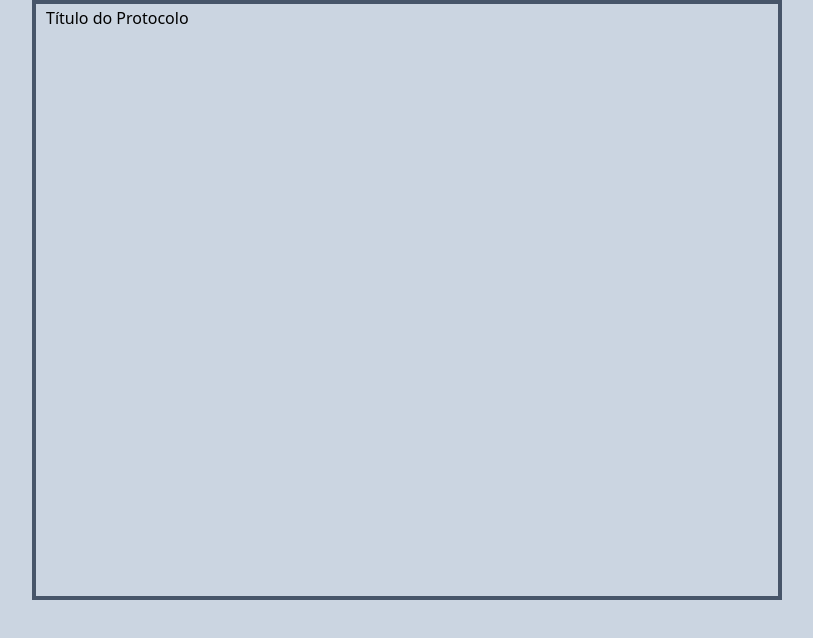
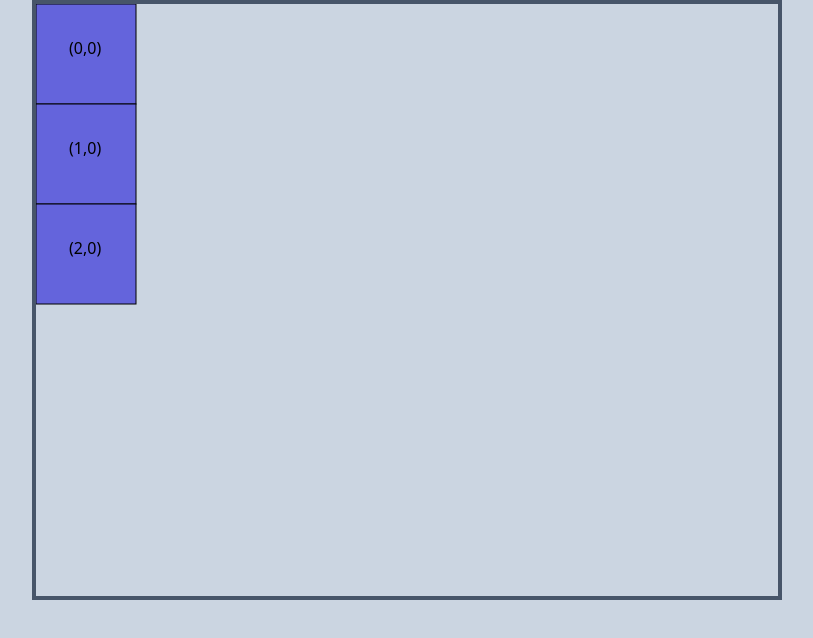
Before and after one commit to hmlem/protocolos, a React (Vite) app: page /protocoloX in a window 1280 px wide. Shown: the top 638 px of the page, without its empty margins (233-1046 px from the left). Built offline with nearby package versions, Linux system fonts and the light colour scheme.

Commit message:
- Adding Mocked Column Number for Protocols - Improving Grid Model - Building Grid according to Protocol

```diff
--- a/src/models/data/protocol.model.ts
+++ b/src/models/data/protocol.model.ts
@@ -23,4 +23,9 @@ export default class Protocol {
         return [...new Set(sponsors)].length
     }
 
+    // TODO
+    getNumberOfColumns() : number {
+        return 1;
+    }
+
 }
--- a/src/models/visualization/grid.model.ts
+++ b/src/models/visualization/grid.model.ts
@@ -1,8 +1,18 @@
 export default class Grid {
 
-    _rows: number = 0
-    _cols: number = 0
+    rows: Array<any> = []
+    cols: Array<any> = []
 
-    constructor(){}
+    constructor(rows: number, columns: number){
+
+        for( let i = 0; i< rows; i++){
+            this.rows.push(0)
+        }
+
+        for( let i = 0; i< columns; i++){
+            this.cols.push(0)
+        }
+
+    }
 
 }
--- a/src/pages/ProtocoloX.tsx
+++ b/src/pages/ProtocoloX.tsx
@@ -1,6 +1,7 @@
 import { useEffect, useState } from 'react';
 import YAML from 'yaml'
 import Protocol from '../models/data/protocol.model';
+import Grid from '../models/visualization/grid.model';
 import ProtocolService from '../services/ProtocolService';
 
 export function ProtocoloX() {
@@ -8,6 +9,7 @@ export function ProtocoloX() {
     const _protocolService : ProtocolService = new ProtocolService()
 
     const [ protocol, setProtocol ] = useState<Protocol>(new Protocol())
+    const [ grid, setGrid ] = useState<Grid>(new Grid(0,0))
 
     /** Traz o protocolo de acordo com o Id, o converte para um objeto
      * genérico e então atualiza o estado da variável global do protocolo
@@ -20,20 +22,43 @@ export function ProtocoloX() {
         })
     }, [])
 
-    /** Garante que o protocolo será trazido mesmo em caso de atualização
-     * da página
-     */
+    /** Executado sempre que o protocolo é atualizado. */
     useEffect(()=>{
         window.localStorage.setItem('protocol', YAML.stringify(protocol));
+        setGrid(new Grid(protocol.getNumberOfRows(), protocol.getNumberOfColumns()))
+
     },[protocol])
+
+    let maxBlockWidth = 100;
+    let maxBlockHeight = 100;
 
     return (
     <div className="flex justify-center">
 
+
         <svg width={750} height={600} className="border-4 border-slate-600">
-            <text x={10} y={20}>
-                {protocol.title}
-            </text>
+        {/* Metadata */}
+        <text x={10} y={20} > Cols: { grid.cols.length } </text>
+        <text x={10} y={40} > Rows: { grid.rows.length } </text>
+        {/* Grid */}
+        {
+            grid.rows.map( (row,ri) => {
+                return grid.cols.map( (col,ci) => {
+                    return (
+                        <g key={`grid-cell-container-coord(${ri},${ci})`}>
+                            <rect key={`(${ri},${ci})`}
+                            x={ci*maxBlockWidth} y ={ri*maxBlockHeight}
+                            width={maxBlockWidth} height={maxBlockHeight}
+                            style={{fill:'rgb(100,100,220)', stroke:"rgb(0,0,0)"}}
+                            />
+                            <text key={`text-coord(${ri},${ci})`} x={ci*maxBlockWidth + 33} y={ri*maxBlockHeight + 50} >
+                                {`(${ri},${ci})`}
+                            </text>
+                        </g>
+                        )
+                })
+            })
+        }
 
         </svg>
 
```
